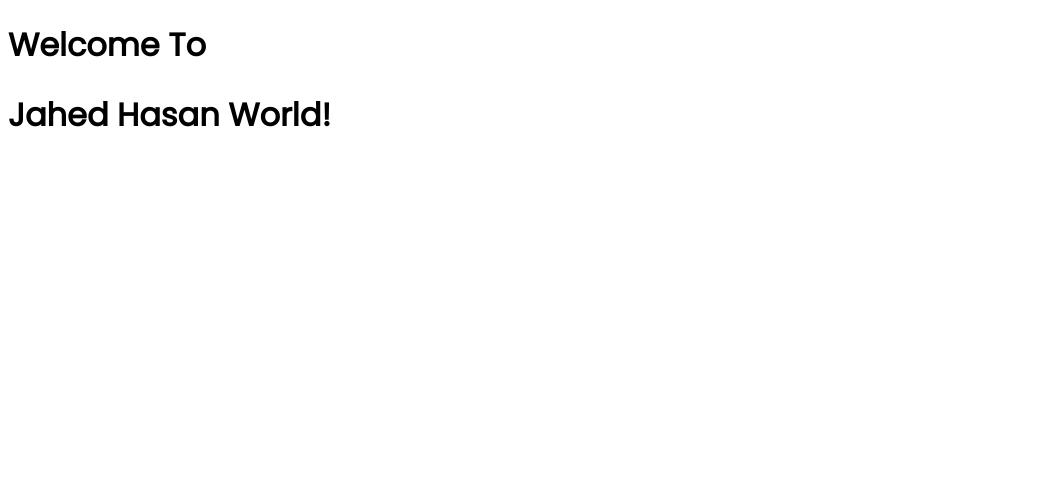
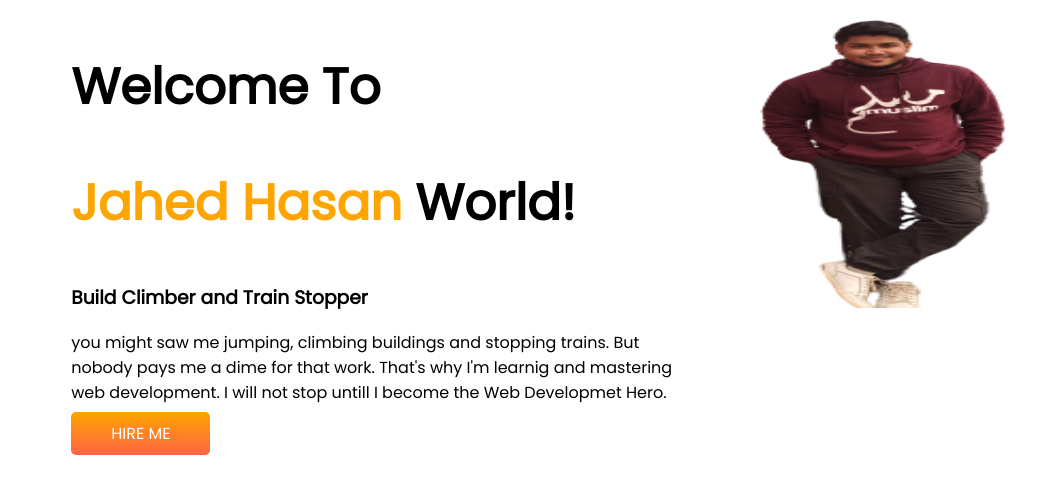
Before and after one commit to JahedHasan963/jahed-portfolio, a plain HTML site: page index.html in a window 1280 px wide. Shown: the whole page, without its empty margins (0-1061 px from the left). Drawn offline with Linux system fonts and the light colour scheme.

Commit message:
last session

```diff
--- a/index.html
+++ b/index.html
@@ -12,7 +12,20 @@
 
 </head>
 <body>
+    <section>
+     <div class="half-width">
     <h1>Welcome To</h1>
-    <h1>Jahed Hasan World!</h1>
+    <h1> <span>Jahed Hasan</span> World!</h1>
+    <h3>Build Climber and Train Stopper</h3>
+    <p>you might saw me jumping, climbing buildings and stopping trains. But nobody pays me a dime for that work. That's why I'm learnig and mastering web development. I will not stop untill I become the Web Developmet Hero.</p>
+
+    <a href="https://www.linkedin.com/in/md-jahed-hasan-b17a86179/" target="_blank" class="link-bttn">HIRE ME</a>
+    </div>
+
+    <div class="half-width-img">
+        <img src="images/shuvo.png" height="300px" width="350px">
+    </div>
+    </section>
+
 </body>
 </html>
--- a/style.css
+++ b/style.css
@@ -1,2 +1,27 @@
 body{
-    font-family: 'Poppins', sans-serif;}
+    font-family: 'Poppins', sans-serif;
+}
+h1{
+    font-size: 50px;
+}
+h1 span{
+    color: orange;
+}
+section{
+    display: flex;
+}
+.half-width{
+    width: 50%;
+    padding-left: 5%;
+}
+.half-width-img{
+
+}
+.link-bttn{
+    text-decoration: none;
+    background-image: linear-gradient(orange, tomato);
+    padding: 10px 40px;
+    border-radius: 5px;
+    color: white;
+    font-weight: 700px;
+}
```
